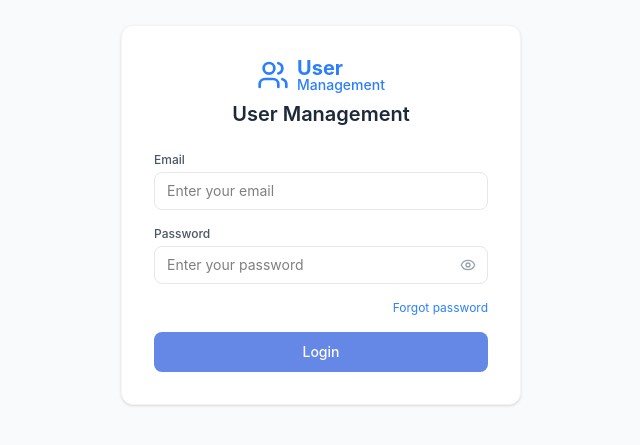
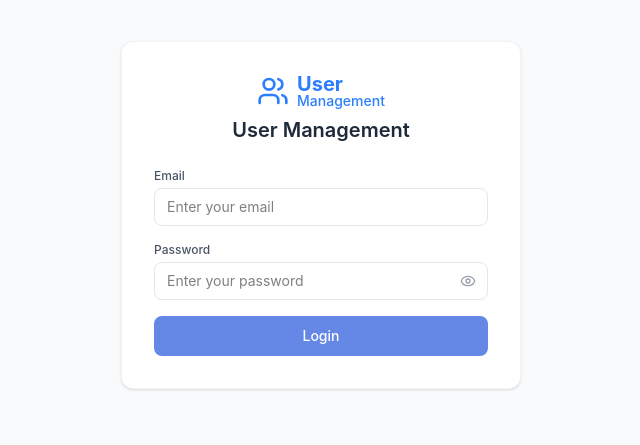
Before and after one commit to deepekasivakumar/admin-dashboard-user-management, a React (Vite) app in the folder frontend/: page /login in a window 1280 px wide. Shown: the part 185-630 px from the top of the page, without its empty margins (319-959 px from the left). Built offline with nearby package versions, Linux system fonts and the light colour scheme.

Commit message:
feat: implement user authentication login page with validation and state management

```diff
--- a/frontend/src/pages/Login.tsx
+++ b/frontend/src/pages/Login.tsx
@@ -91,9 +91,6 @@ export default function Login() {
             </div>
           </div>
 
-          <div className="flex justify-end">
-            <a href="#" className="text-xs text-blue-500 hover:underline">Forgot password</a>
-          </div>
 
           <button
             type="submit"
```
